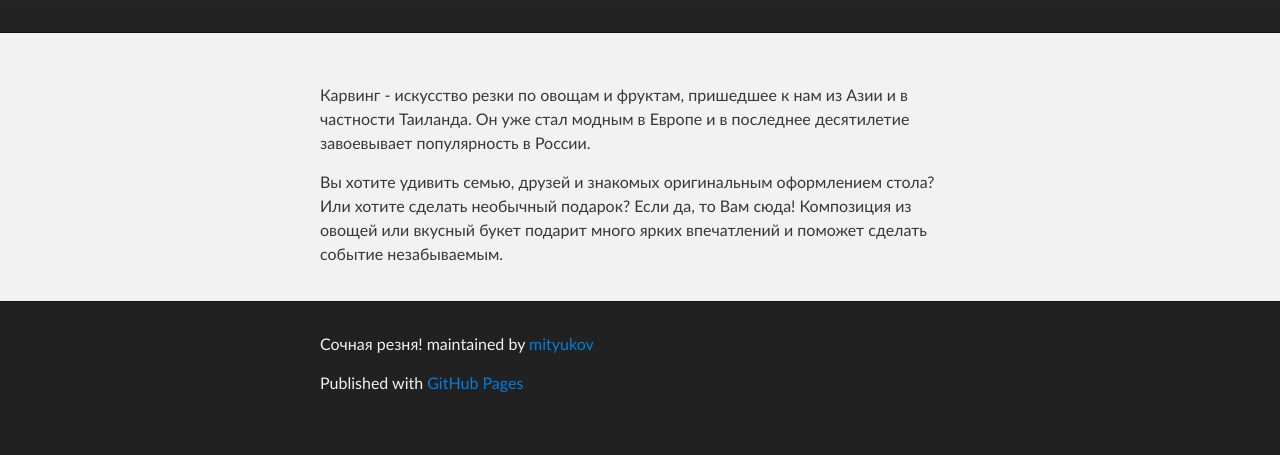
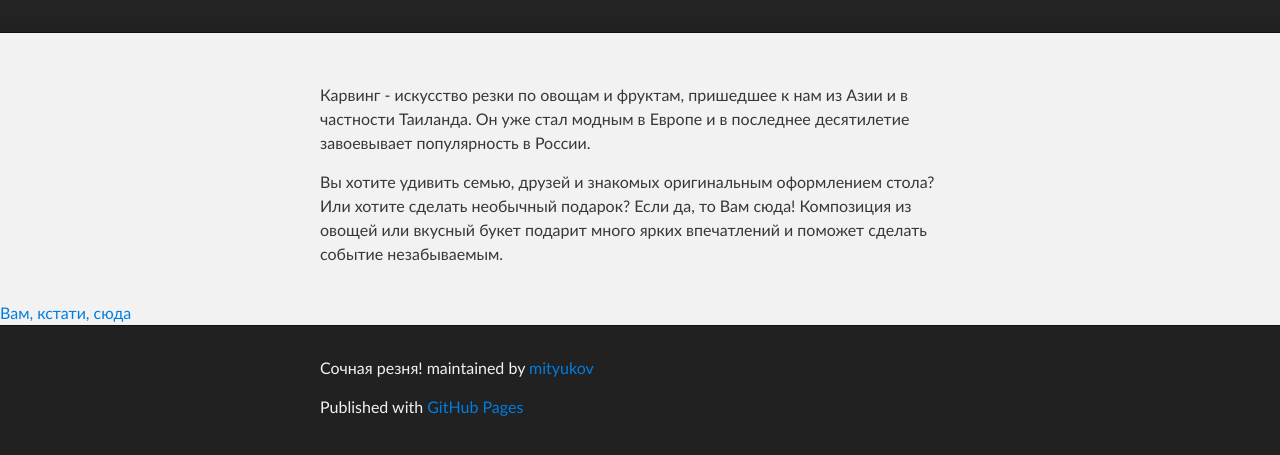
Before and after one commit to mityukov/juicy-massacre, a plain HTML site: page index.html in a window 1280 px wide. Shown: the part 177-632 px from the top of the page. Drawn offline with Linux system fonts and the light colour scheme.

Commit message:
added link to vk group

```diff
--- a/index.html
+++ b/index.html
@@ -37,6 +37,8 @@
 
 <p>Вы хотите удивить семью, друзей и знакомых оригинальным оформлением стола? Или хотите сделать необычный подарок? Если да, то Вам сюда! Композиция из овощей или вкусный букет подарит много ярких впечатлений и поможет сделать событие незабываемым.</p>
       </section>
+
+	  <a href="http://vk.com/joicy_massacre">Вам, кстати, сюда</a>
     </div>
 
     <!-- FOOTER  -->
```
